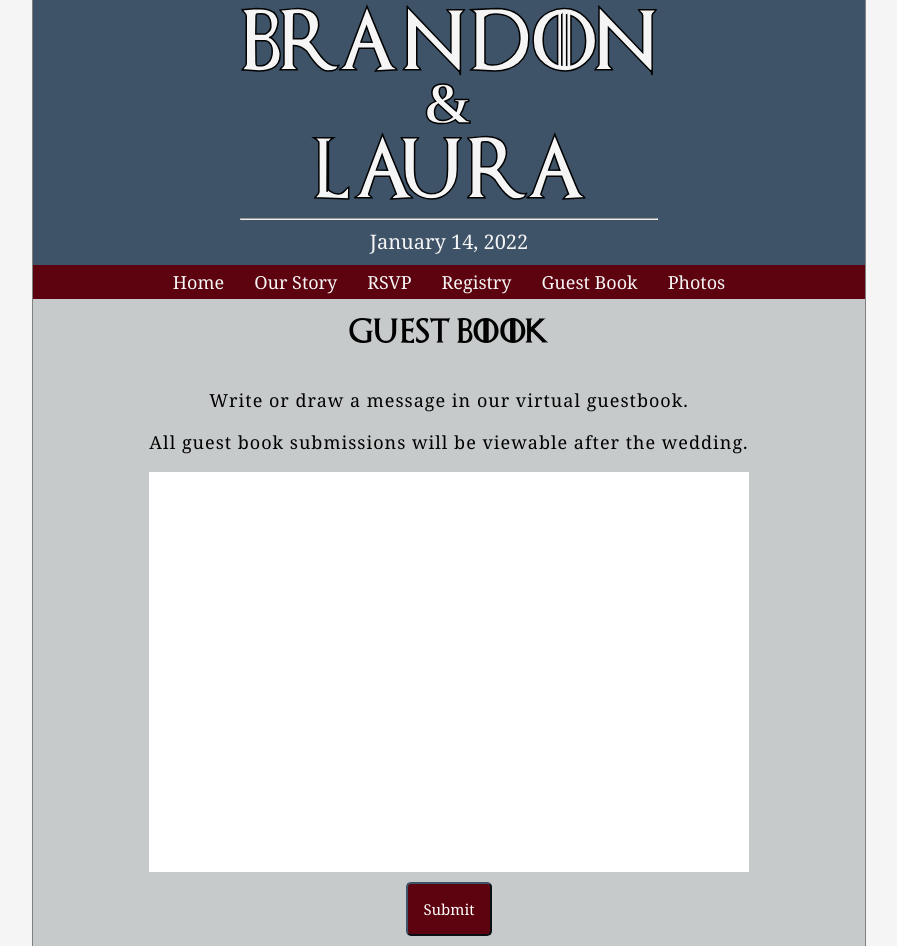
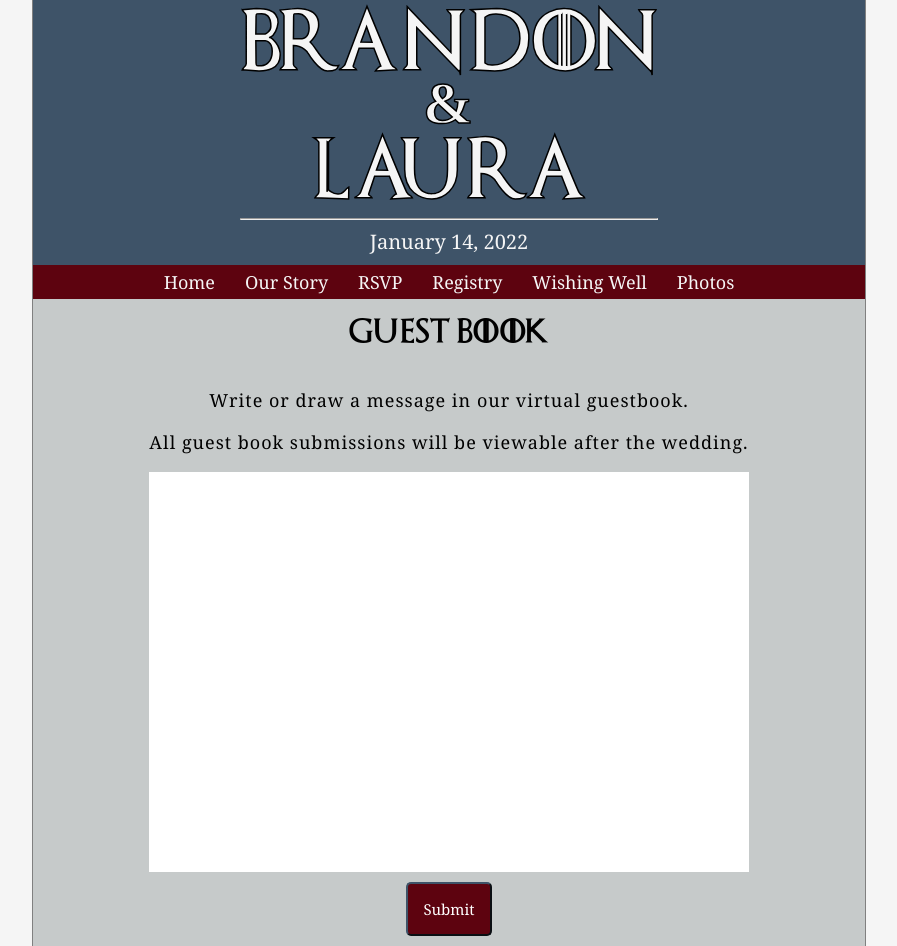
Before and after one commit to branlcampbell/wedsite, an Angular app: page /guestbook in a window 1280 px wide. Shown: the whole page, without its empty margins (191-1088 px from the left). Built offline with nearby package versions, Linux system fonts and the light colour scheme.

Commit message:
Change guest book page to wishing well.

```diff
--- a/src/app/app-routing.module.ts
+++ b/src/app/app-routing.module.ts
@@ -4,7 +4,7 @@ import { HomePageComponent } from './home-page/home-page.component';
 import { StoryComponent } from './story/story.component';
 import { RsvpComponent } from './rsvp/rsvp.component';
 import { RegistryComponent } from './registry/registry.component';
-import { GuestbookComponent } from './guestbook/guestbook.component';
+import { WishingWellComponent } from './wishing-well/wishing-well.component';
 import { PhotosComponent } from './photos/photos.component';
 
 const routes: Routes = [
@@ -12,7 +12,7 @@ const routes: Routes = [
   { path: 'story', component: StoryComponent },
   { path: 'rsvp', component: RsvpComponent },
   { path: 'registry', component: RegistryComponent },
-  { path: 'guestbook', component: GuestbookComponent },
+  { path: 'guestbook', component: WishingWellComponent },
   { path: 'photos', component: PhotosComponent }
 ];
 
--- a/src/app/app.module.ts
+++ b/src/app/app.module.ts
@@ -10,7 +10,7 @@ import { HomePageComponent } from './home-page/home-page.component';
 import { StoryComponent } from './story/story.component';
 import { RsvpComponent } from './rsvp/rsvp.component';
 import { RegistryComponent } from './registry/registry.component';
-import { GuestbookComponent } from './guestbook/guestbook.component';
+import { WishingWellComponent } from './wishing-well/wishing-well.component';
 import { PhotosComponent } from './photos/photos.component';
 import { FormsModule } from '@angular/forms';
 
@@ -23,7 +23,7 @@ import { FormsModule } from '@angular/forms';
     StoryComponent,
     RsvpComponent,
     RegistryComponent,
-    GuestbookComponent,
+    WishingWellComponent,
     PhotosComponent
   ],
   imports: [
--- a/src/app/guestbook/guestbook.component.ts
+++ /dev/null
@@ -1,15 +0,0 @@
-import { Component, OnInit } from '@angular/core';
-
-@Component({
-  selector: 'app-guestbook',
-  templateUrl: './guestbook.component.html',
-  styleUrls: ['./guestbook.component.css']
-})
-export class GuestbookComponent implements OnInit {
-
-  constructor() { }
-
-  ngOnInit() {
-  }
-
-}
--- a/src/app/navbar/navbar.component.html
+++ b/src/app/navbar/navbar.component.html
@@ -12,7 +12,7 @@
     <a mat-button routerLink="/registry">Registry</a>
   </li>
   <li>
-    <a mat-button routerLink="/guestbook">Guest Book</a>
+    <a mat-button routerLink="/guestbook">Wishing Well</a>
   </li>
   <li>
     <a mat-button routerLink="/photos">Photos</a>
--- /dev/null
+++ b/src/app/wishing-well/wishing-well.component.ts
@@ -0,0 +1,15 @@
+import { Component, OnInit } from '@angular/core';
+
+@Component({
+  selector: 'app-wishing-well',
+  templateUrl: './wishing-well.component.html',
+  styleUrls: ['./wishing-well.component.css']
+})
+export class WishingWellComponent implements OnInit {
+
+  constructor() { }
+
+  ngOnInit() {
+  }
+
+}
```
Also changed, not shown: src/app/wishing-well/wishing-well.component.css (renamed from src/app/guestbook/guestbook.component.css), src/app/wishing-well/wishing-well.component.html (renamed from src/app/guestbook/guestbook.component.html).
